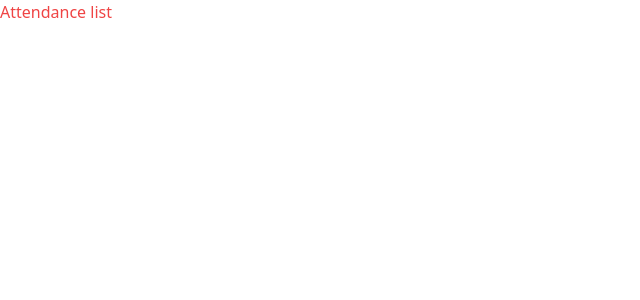
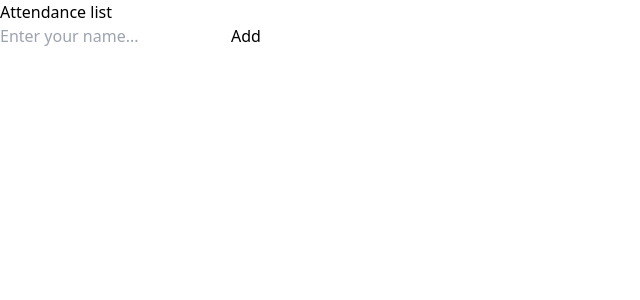
Before and after one commit to weslleyolli/Attendance-list, a React (Vite) app: page / in a window 1280 px wide. Shown: the top 300 px of the page, without its empty margins (0-640 px from the left). Built offline with nearby package versions, Linux system fonts and the light colour scheme.

Commit message:
fragments

```diff
--- a/src/App.jsx
+++ b/src/App.jsx
@@ -3,7 +3,9 @@
 function App() {
   return (
     <div className="App">
-      <h1 className="text-red-500">Attendance list</h1>
+      <h1>Attendance list</h1>
+      <input type="text" placeholder="Enter your name..." />
+      <button type="button">Add</button>
     </div>
   )
 }
```
